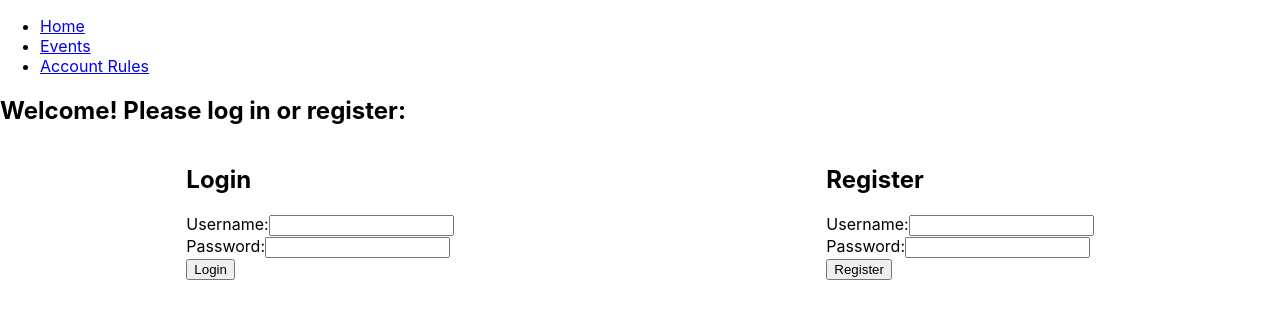
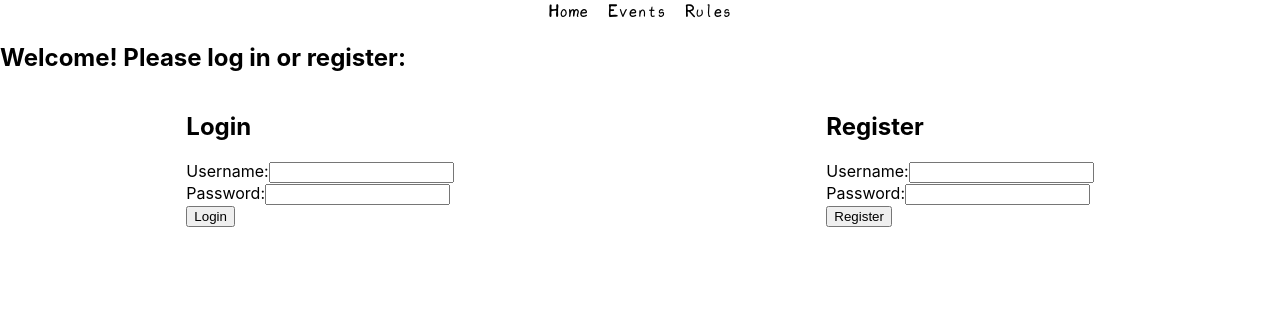
Before and after one commit to atornow/truesmp-site, a React (Create React App) app in the folder client/: page /profile in a window 1280 px wide. Shown: the top 318 px of the page. Built offline with nearby package versions, Linux system fonts and the light colour scheme.

Commit message:
Updates to UI to use new CSS library and fix some div allignments.

```diff
--- a/client/src/components/Navbar.js
+++ b/client/src/components/Navbar.js
@@ -1,9 +1,47 @@
 import React from 'react';
-import { Link } from 'react-router-dom';
+import { Link, useLocation } from 'react-router-dom';
+import styled from 'styled-components';
+
+const Nav = styled.nav`
+  display: flex;
+  justify-content: center;
+  margin-bottom: 20px;
+`;
+
+const NavLink = styled(Link)`
+  font-family: 'Xkcd', cursive;
+  text-decoration: none;
+  color: black;
+  margin: 0 10px;
+  padding-bottom: 2px;
+  border-bottom: 2px solid transparent;
+  font-weight: ${props => props.active ? 'bold' : 'normal'};
+
+  &:hover {
+    border-bottom-color: black;
+    font-weight: bold;
+  }
+`;
+
+const LogoutButton = styled.button`
+  font-family: 'Xkcd', cursive;
+  background: none;
+  border: none;
+  cursor: pointer;
+  margin-left: 10px;
+  padding-bottom: 2px;
+  border-bottom: 2px solid transparent;
+  font-weight: ${props => props.active ? 'bold' : 'normal'};
+
+  &:hover {
+    border-bottom-color: black;
+    font-weight: bold;
+  }
+`;
 
 function Navbar() {
+  const location = useLocation();
   const isAuthenticated = localStorage.getItem('token');
-
   const handleLogout = () => {
     localStorage.removeItem('token');
     localStorage.removeItem('username');
@@ -11,27 +49,14 @@ function Navbar() {
   };
 
   return (
-    <nav>
-      <ul>
-        <li>
-          <Link to="/">Home</Link>
-        </li>
-        <li>
-          <Link to="/events">Events</Link>
-        </li>
-        <li>
-          <Link to="/rules">Account Rules</Link>
-        </li>
-        {isAuthenticated ? (
-          <li>
-            <button onClick={handleLogout}>Log Out</button>
-          </li>
-        ) : (
-          <>
-          </>
-        )}
-      </ul>
-    </nav>
+    <Nav>
+      <NavLink to="/" active={location.pathname === '/'}>Home</NavLink>
+      <NavLink to="/events" active={location.pathname === '/events'}>Events</NavLink>
+      <NavLink to="/rules" active={location.pathname === '/rules'}>Rules</NavLink>
+      {isAuthenticated && (
+        <LogoutButton onClick={handleLogout}>Log Out</LogoutButton>
+      )}
+    </Nav>
   );
 }
 
--- a/client/src/index.css
+++ b/client/src/index.css
@@ -11,3 +11,10 @@ code {
   font-family: source-code-pro, Menlo, Monaco, Consolas, 'Courier New',
     monospace;
 }
+
+@font-face {
+  font-family: 'Xkcd';
+  src: url('./fonts/xkcd.otf') format('opentype');
+  font-weight: normal;
+  font-style: normal;
+}
```
Also changed, not shown: client/src/components/LoginRegisterContainer.js (added, +11 -0 lines), client/src/fonts/xkcd.otf (added).
